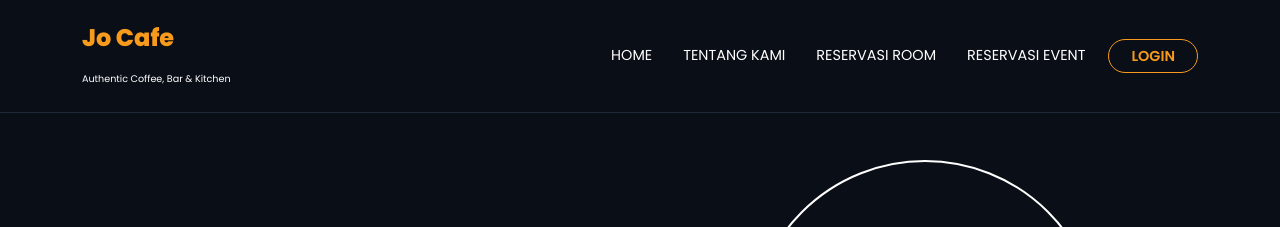
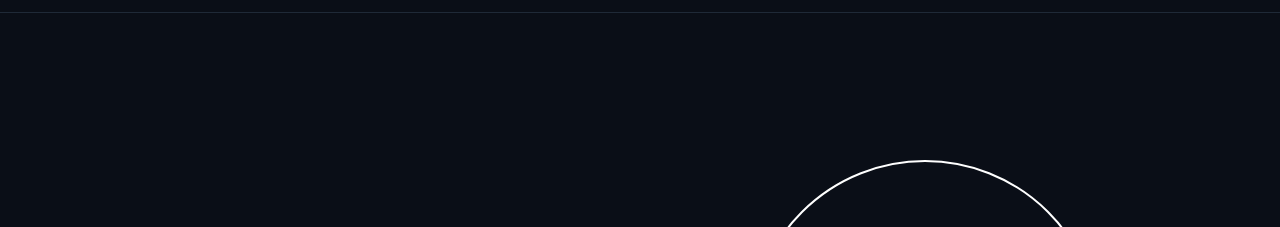
Before and after one commit to ifantrijm/jocafe-reservation-system, a PHP site: page /home.php in a window 1280 px wide. Shown: the top 227 px of the page. Run offline with PHP 8.4, Linux system fonts and the light colour scheme; some libraries are stand-ins or nearby versions.

Commit message:
home(akbar)

```diff
--- a/home.php
+++ b/home.php
@@ -163,25 +163,6 @@
             padding: 40px 0 20px;
             margin-top: 50px;
         }
-
-        /* Tombol Login Navbar */
-        .btn-login-nav {
-            background-color: transparent;
-            color: var(--jo-orange);
-            border: 1px solid var(--jo-orange);
-            border-radius: 20px;
-            padding: 6px 22px;
-            font-size: 0.9rem;
-            font-weight: 600;
-            text-decoration: none;
-            text-transform: uppercase;
-            transition: 0.3s;
-            margin-left: 15px; /* Jarak dari menu lain */
-        }
-        .btn-login-nav:hover {
-            background-color: var(--jo-orange);
-            color: white;
-        }
     </style>
 </head>
 <body>
@@ -193,25 +174,8 @@
                 <ul class="navbar-nav">
                     <li class="nav-item"><a class="nav-link" href="home.php">Home</a></li>
                     <li class="nav-item"><a class="nav-link" href="about.php">Tentang Kami</a></li>
-                    <li class="nav-item"><a class="nav-link" href="index.php">Reservasi Room</a></li>
-                    <li class="nav-item"><a class="nav-link" href="index.php">Reservasi Event</a></li>
-                </ul>
-            </div>
-        </div>
-    </nav>
-
-    <nav id="joNavbar" class="navbar navbar-expand-lg navbar-custom fixed-top">
-        <div class="container">
-            <a class="navbar-brand" href="#">Jo Cafe<br><span style="font-size: 0.6rem; color: #fff; font-weight: 400;">Authentic Coffee, Bar & Kitchen</span></a>
-            <div class="collapse navbar-collapse justify-content-end">
-                <ul class="navbar-nav align-items-center"> <li class="nav-item"><a class="nav-link" href="home.php">Home</a></li>
-                    <li class="nav-item"><a class="nav-link" href="about.php">Tentang Kami</a></li>
-                    <li class="nav-item"><a class="nav-link" href="index.php">Reservasi Room</a></li>
-                    <li class="nav-item"><a class="nav-link" href="index.php">Reservasi Event</a></li>
-
-                    <li class="nav-item mt-3 mt-lg-0">
-                        <a href="auth/login.php" class="btn-login-nav">Login</a>
-                    </li>
+                    <li class="nav-item"><a class="nav-link" href="room.php">Reservasi Room</a></li>
+                    <li class="nav-item"><a class="nav-link" href="event.php">Reservasi Event</a></li>
                 </ul>
             </div>
         </div>
```
